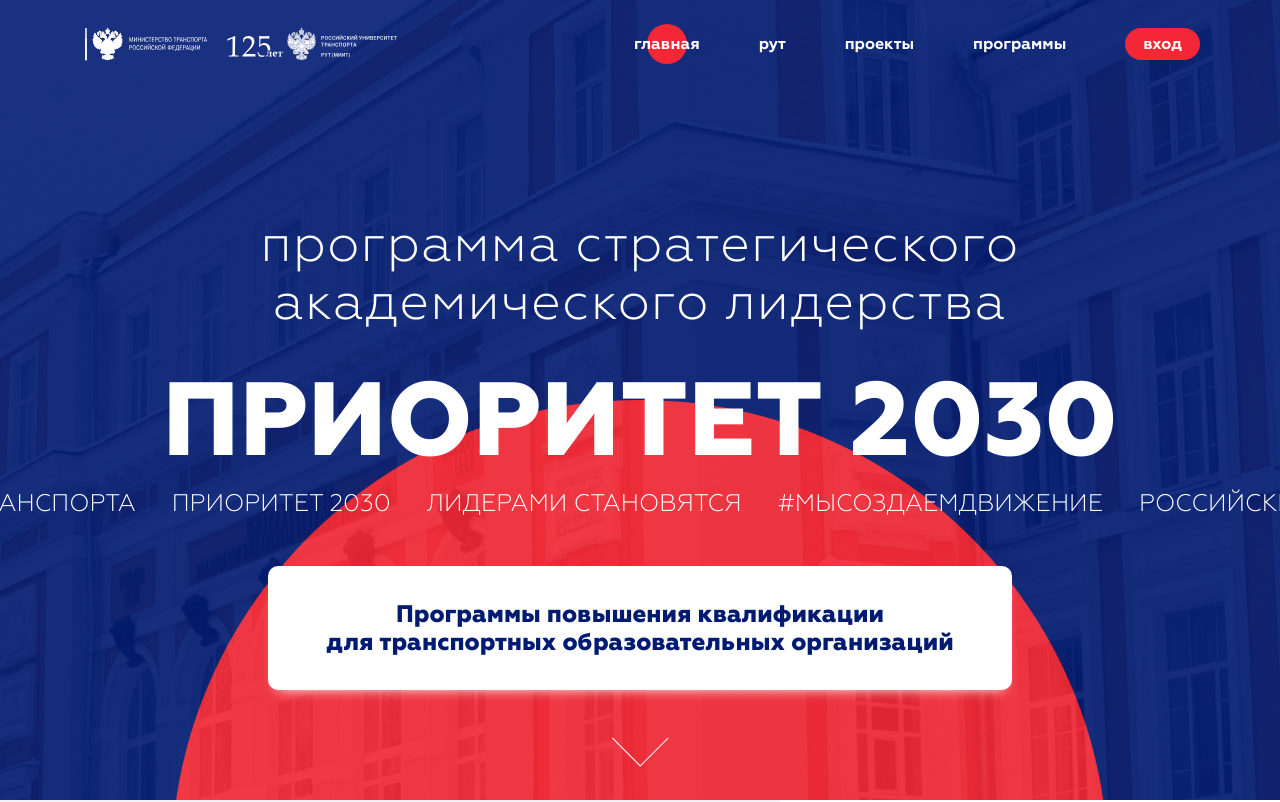
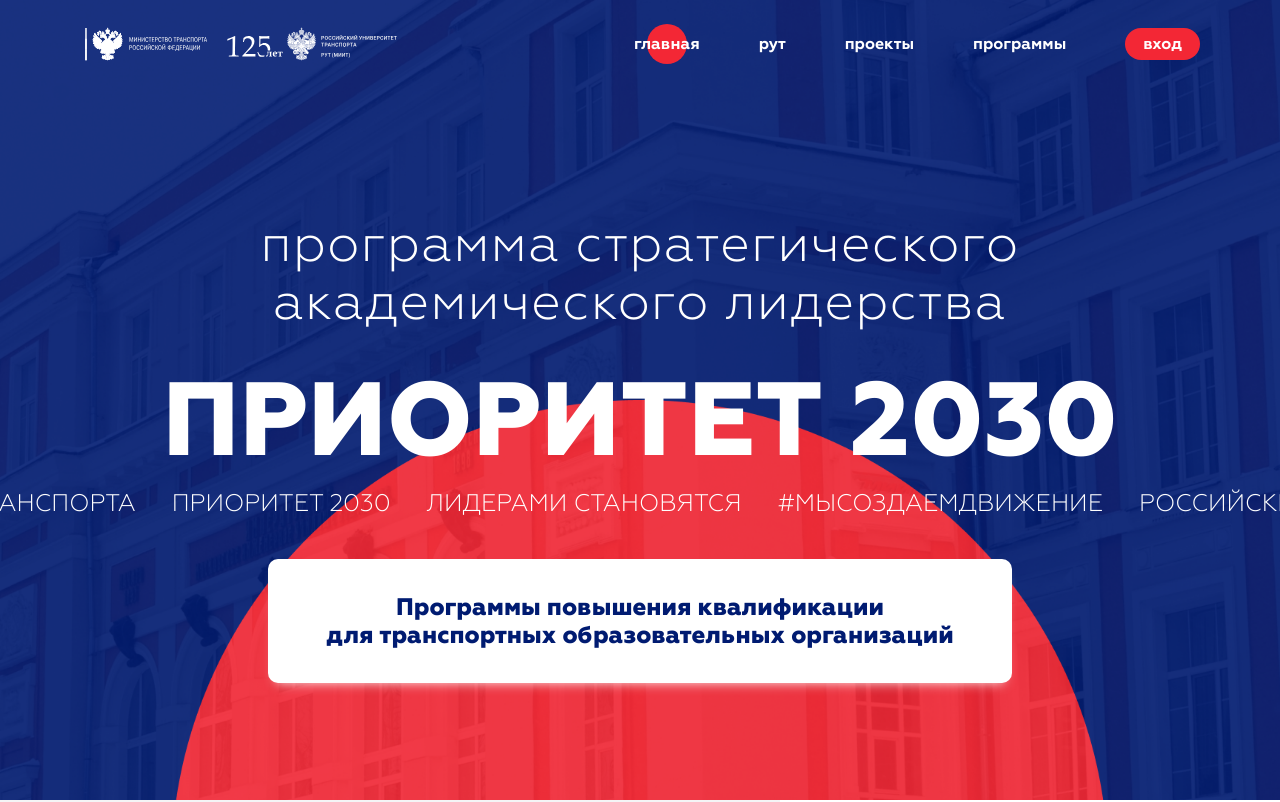
Before and after one commit to Medjestik/psal-page, a React (Create React App) app: page / in a window 1280 px wide. Shown: the top 802 px of the page. Built offline with nearby package versions, Linux system fonts and the light colour scheme.

Commit message:
fix: remove arrow

```diff
--- a/src/components/Main/Main.css
+++ b/src/components/Main/Main.css
@@ -39,7 +39,7 @@
   color: var(--white-color);
 }
 .main__button {
-  margin: auto auto 0px;
+  margin: 40px auto 20px;
   font-style: normal;
   min-width: 300px;
   max-width: 700px;
--- a/src/components/Main/Main.js
+++ b/src/components/Main/Main.js
@@ -36,13 +36,17 @@
         ?
         <>
         <NavLink className='main__button' to='/qualification'>Программы повышения квалификации для&nbsp;транспортных образовательных организаций</NavLink>
-        <Link className='main__arrow' to='description' smooth={true} offset={20} duration= {1000}></Link>
+        {
+          /* <Link className='main__arrow' to='description' smooth={true} offset={20} duration= {1000}></Link> */
+        }
         </>
         :
         <>
         <NavLink className='main__button' to='/qualification'>Программы повышения квалификации для&nbsp;транспортных образовательных организаций</NavLink>
         <a className='main__button_type_enter' href='https://dpo.emiit.ru/' target='_blank' rel='noreferrer'>Вход на обучение</a>
-        <Link className='main__arrow' to='project' smooth={true} offset={-100} duration= {1000}></Link>
+        {
+          /* <Link className='main__arrow' to='project' smooth={true} offset={-100} duration= {1000}></Link> */
+        }
         </>
       }
 
```
Also changed, not shown: 11 other files (tests, documents, lock files or other folders).
